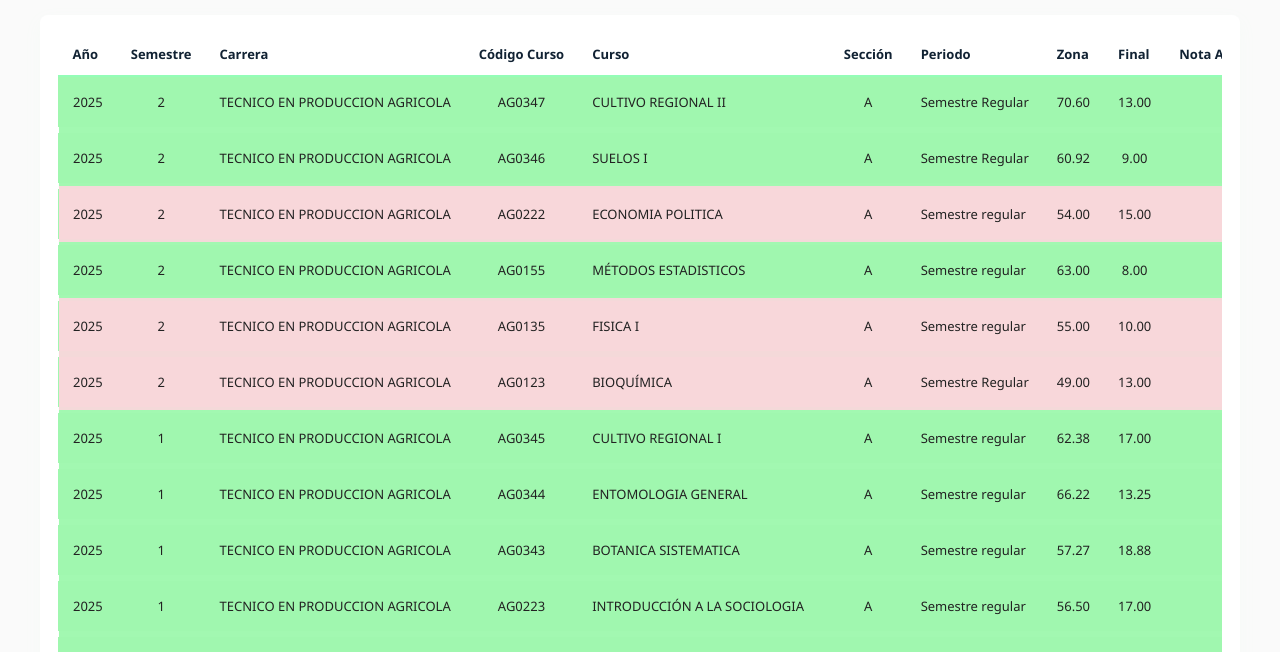
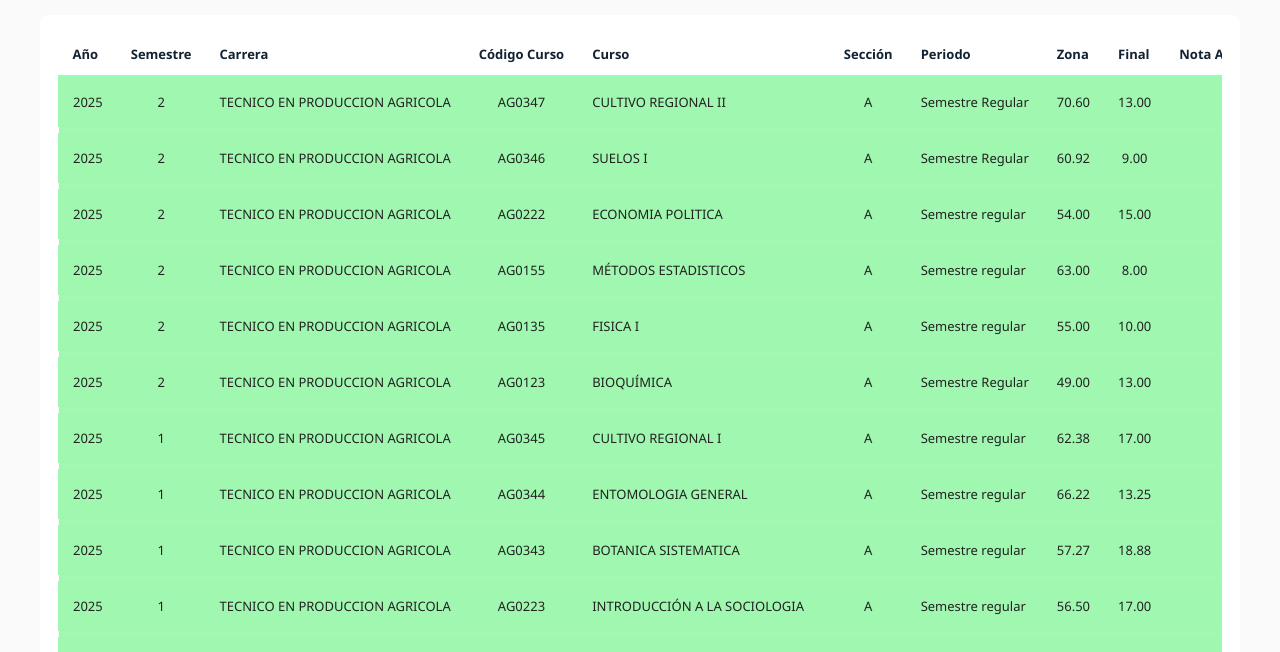
Before and after one commit to WilfredoAR22/Notas, a plain HTML site: page src/notas.html in a window 1280 px wide. Shown: the part 145-797 px from the top of the page. Drawn offline with Linux system fonts and the light colour scheme.

Commit message:
se modifican los cursos

```diff
--- a/src/notas.html
+++ b/src/notas.html
@@ -269,7 +269,7 @@
               <td class="center">---</td>
               <td class="center">---</td>
             </tr>
-            <tr style="background-color:#f8d7da;">
+
               <td class="small center">2025</td>
               <td class="small center">2</td>
               <td>TECNICO EN PRODUCCION AGRICOLA</td>
@@ -299,7 +299,7 @@
               <td class="center">---</td>
               <td class="center">---</td>
             </tr>
-            <tr style="background-color:#f8d7da;">
+
               <td class="small center">2025</td>
               <td class="small center">2</td>
               <td>TECNICO EN PRODUCCION AGRICOLA</td>
@@ -314,7 +314,7 @@
               <td class="center">---</td>
               <td class="center">---</td>
             </tr>
-            <tr style="background-color:#f8d7da;">
+
               <td class="small center">2025</td>
               <td class="small center">2</td>
               <td>TECNICO EN PRODUCCION AGRICOLA</td>
```
